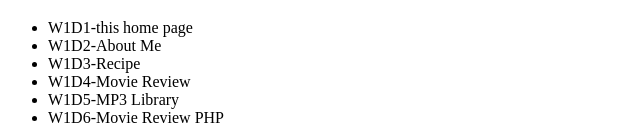
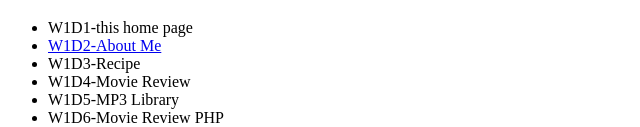
Before and after one commit to Awetey/myFirstRepo, a plain HTML site: page index.html in a window 1280 px wide. Shown: the part 473-600 px from the top of the page, without its empty margins (0-640 px from the left). Drawn offline with Linux system fonts and the light colour scheme.

Commit message:
Updated Index
Verified WIth Link

```diff
--- a/index.html
+++ b/index.html
@@ -13,7 +13,7 @@
     <h1> Awet Goitom </h1>
     <ul>
         <li>W1D1-this home page</li>
-        <li>W1D2-About Me</li>
+        <li> <a href="aboutMeLab.html"> W1D2-About Me </a> </li>
         <li>W1D3-Recipe</li>
         <li>W1D4-Movie Review</li>
         <li>W1D5-MP3 Library</li>
```
Also changed, not shown: COMMANDS.md (added).
